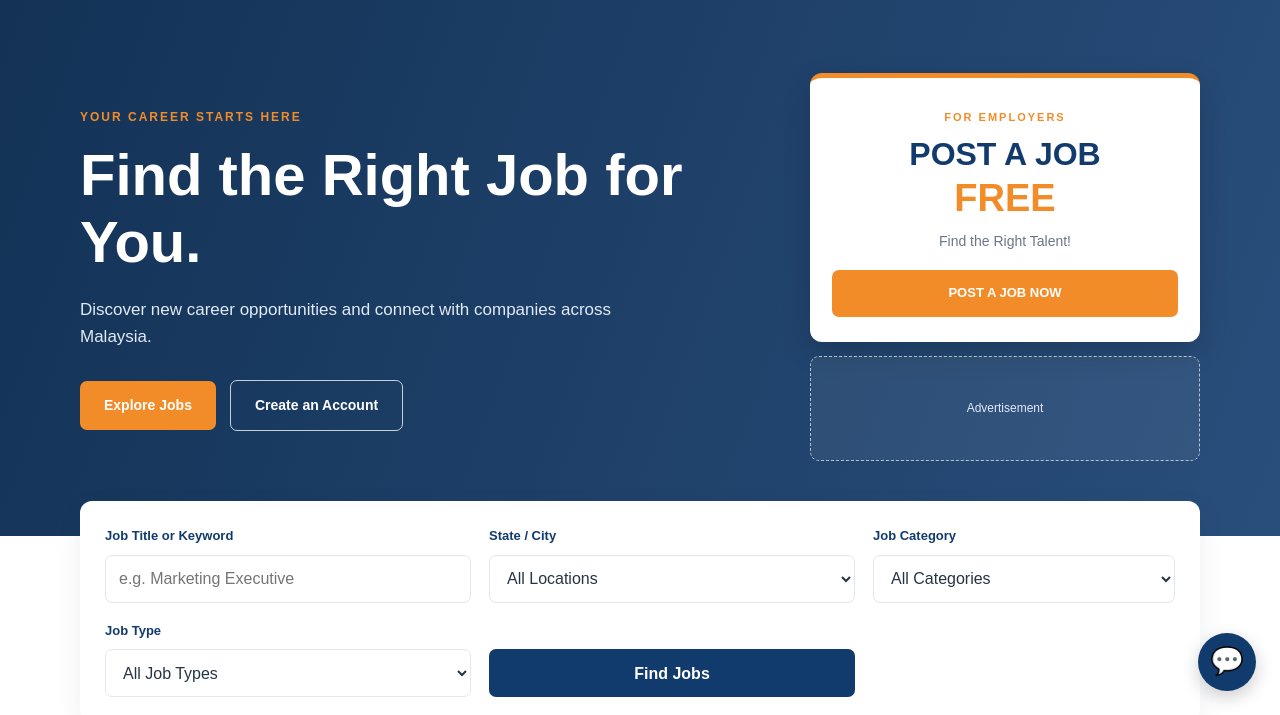
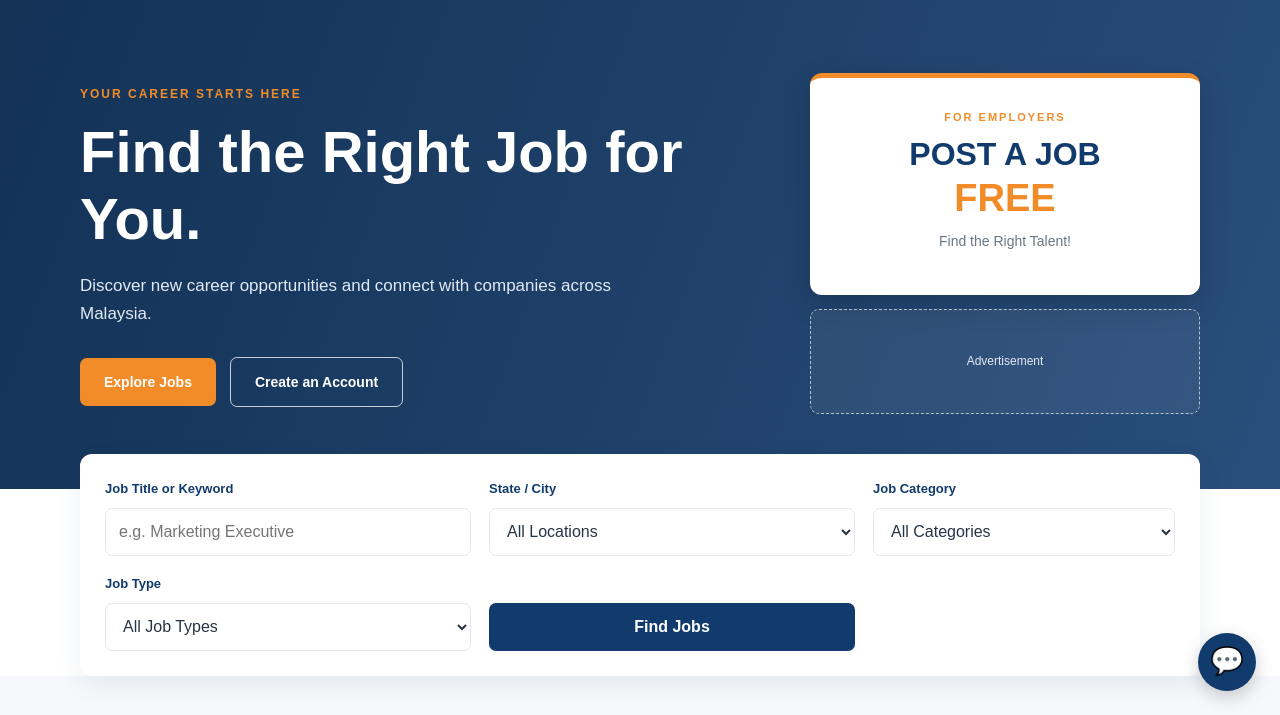
Before and after one commit to kekestudiogame-droid/kerjiva-asia, a plain HTML site: page index.html in a window 1280 px wide. Shown: the part 85-800 px from the top of the page. Drawn offline with nearby package versions, Linux system fonts and the light colour scheme; no server answers.

Commit message:
Update index.html

```diff
--- a/index.html
+++ b/index.html
@@ -283,13 +283,7 @@
 
         <p>Find the Right Talent!</p>
 
-        <a
-          href="register.html"
-          id="companyPostJobBannerBtn"
-          class="company-post-banner-btn"
-        >
-          POST A JOB NOW
-        </a>
+
       </div>
 
       <!-- GOOGLE ADSENSE RESERVED AREA -->
```
